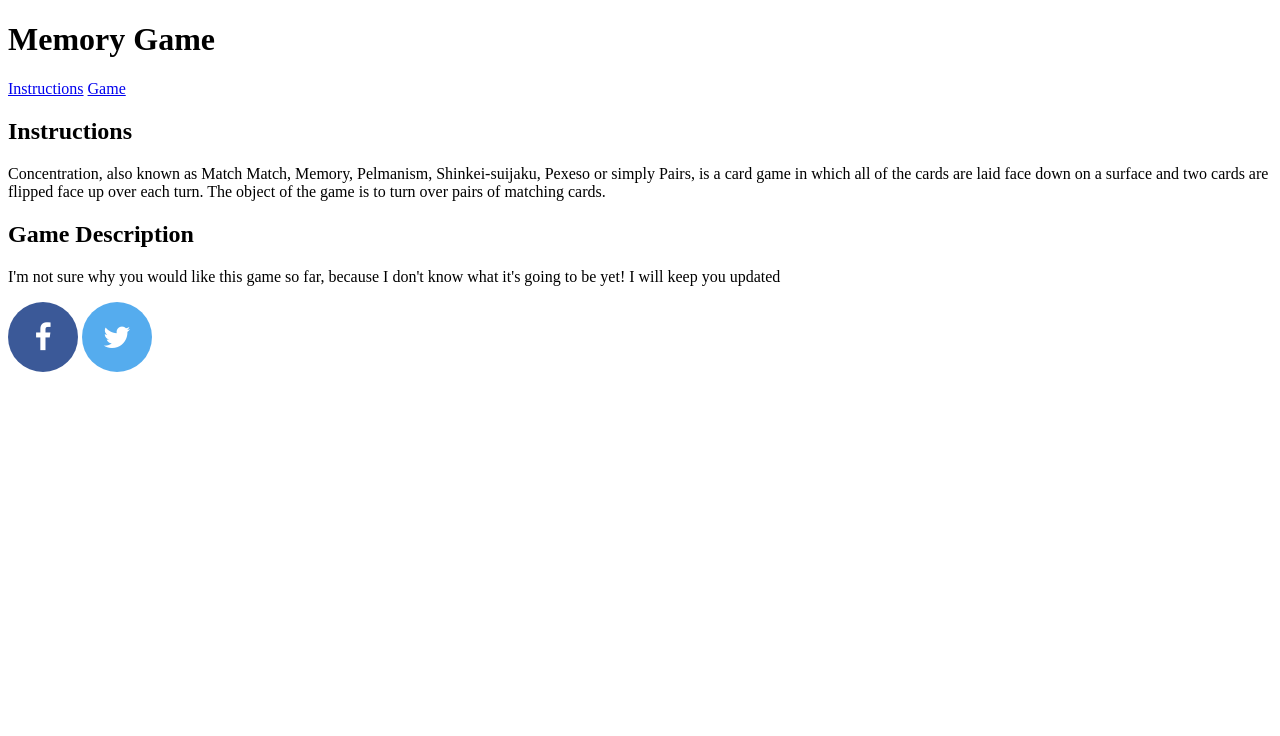
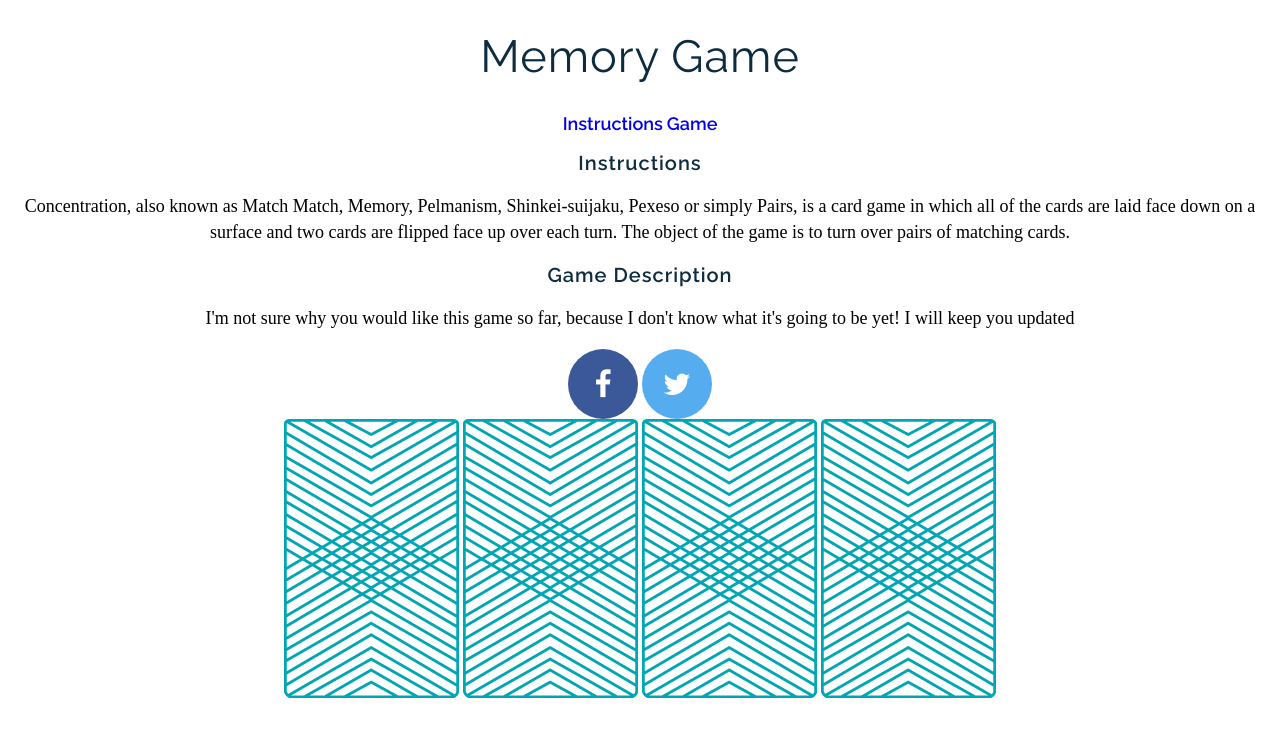
Before and after one commit to Juicester/wdi-fundamentals-memorygame, a plain HTML site: page memory_game/index.html in a window 1280 px wide. Drawn offline with Linux system fonts and the light colour scheme; a web font is replaced by a local one.

Commit message:
CSS Intro Deliverable

```diff
--- /dev/null
+++ b/memory_game/css/style.css
@@ -0,0 +1,31 @@
+/* CSS File */
+body {
+	text-align: center;
+}
+h1 {
+	font-family: "Raleway", sans-serif;
+	color: #0D2C40;
+	font-weight: 400;
+	letter-spacing: 1px;
+	font-size: 45px;
+}
+h2 {
+	font-family: "Raleway", sans-serif;
+	color: #0D2C40;
+	font-weight: 600;
+	letter-spacing: 1px;
+	font-size: 20px;
+}
+p {
+	font-family: "Droid Serif", serif;
+	line-height: 26px;
+	font-size: 18px;
+}
+a {
+	font-family: "Raleway", sans-serif;
+	color: #F15B31
+	letter-spacing: 1px;
+	font-weight: 600;
+	font-size: 18px;
+	text-decoration: none;
+}
--- a/memory_game/index.html
+++ b/memory_game/index.html
@@ -3,6 +3,8 @@
 <head>
 	<!-- Add icon library -->
 	<link rel="stylesheet" href="https://cdnjs.cloudflare.com/ajax/libs/font-awesome/4.7.0/css/font-awesome.min.css">
+	<link href="css/style.css" rel="stylesheet" type="text/css">
+	<link href="https://fonts.googleapis.com/css?family=Droid+Serif|Raleway:400,500,600,700" rel="stylesheet">
 	<title>Memory Card Game</title>
 	<style type="text/css">
 		.fa {
@@ -40,5 +42,11 @@
 	<p>I'm not sure why you would like this game so far, because I don't know what it's going to be yet! I will keep you updated</p>
 	<a href="#" class="fa fa-facebook"></a>
 	<a href="#" class="fa fa-twitter"></a>
+	<div>
+		<img src="images/back.png" alt="Queen of Diamonds">
+		<img src="images/back.png" alt="Queen of Hearts">
+		<img src="images/back.png" alt="King of Diamonds">
+		<img src="images/back.png" alt="King of Hearts">
+	</div>
 </body>
 </html>
```
Also changed, not shown: memory_game/images/back.png (added), memory_game/images/king-of-diamonds.png (added), memory_game/images/king-of-hearts.png (added), memory_game/images/queen-of-diamonds.png (added), memory_game/images/queen-of-hearts.png (added).
